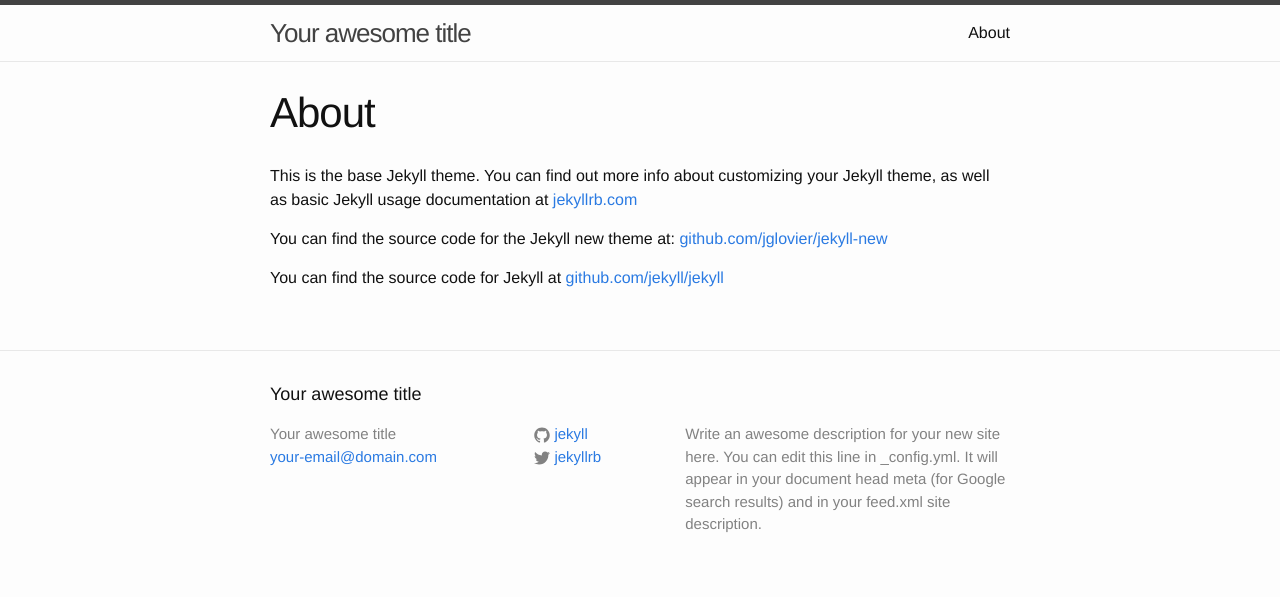
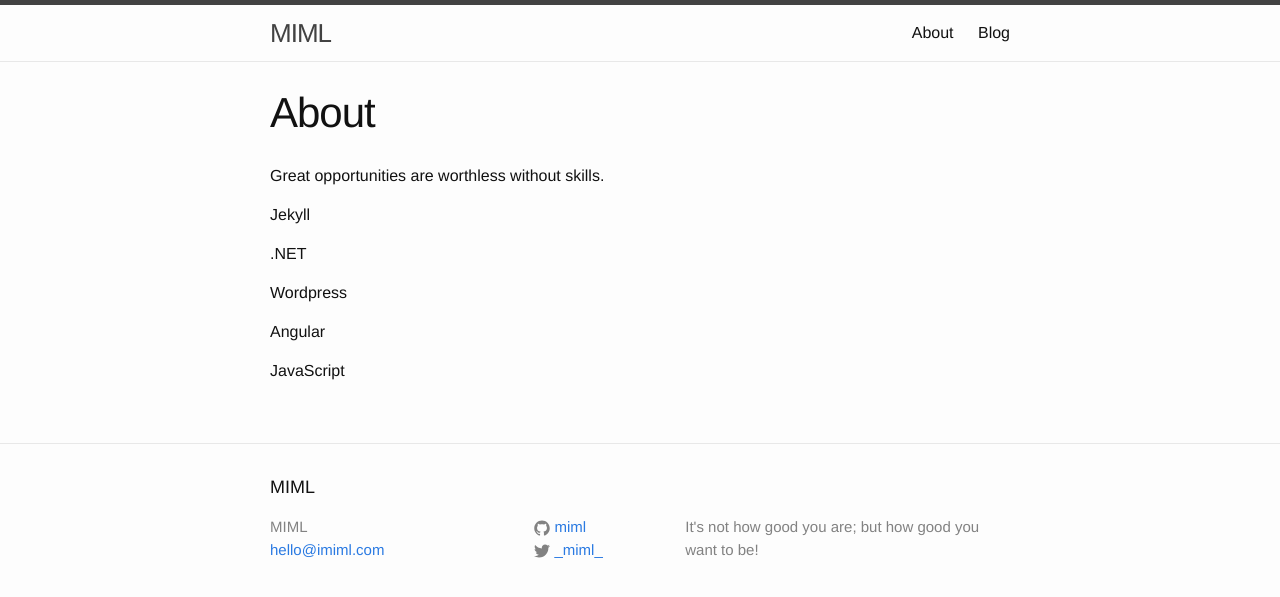
Before and after one commit to MIML/imiml, a Jekyll site: the page built from about.md, in a window 1280 px wide. Shown: the top 597 px of the page. Built offline with Jekyll 4.4.1, drawn with Linux system fonts in a browser that asks for light colours.

```diff
--- a/_config.yml
+++ b/_config.yml
@@ -1,14 +1,12 @@
 # Site settings
-title: Your awesome title
-email: your-email@domain.com
+title: MIML
+email: hello@imiml.com
 description: > # this means to ignore newlines until "baseurl:"
-  Write an awesome description for your new site here. You can edit this
-  line in _config.yml. It will appear in your document head meta (for
-  Google search results) and in your feed.xml site description.
+  It's not how good you are; but how good you want to be!
 baseurl: "/imiml" # the subpath of your site, e.g. /blog/
 url: "http://yourdomain.com" # the base hostname & protocol for your site
-twitter_username: jekyllrb
-github_username:  jekyll
+twitter_username: _miml_
+github_username:  miml
 
 # Build settings
 markdown: kramdown
--- a/about.md
+++ b/about.md
@@ -4,8 +4,14 @@ title: About
 permalink: /about/
 ---
 
-This is the base Jekyll theme. You can find out more info about customizing your Jekyll theme, as well as basic Jekyll usage documentation at [jekyllrb.com](http://jekyllrb.com/)
+Great opportunities are worthless without skills.
 
-You can find the source code for the Jekyll new theme at: [github.com/jglovier/jekyll-new](https://github.com/jglovier/jekyll-new)
+Jekyll
 
-You can find the source code for Jekyll at [github.com/jekyll/jekyll](https://github.com/jekyll/jekyll)
+.NET
+
+Wordpress
+
+Angular
+
+JavaScript
```
Also changed, not shown: _posts/2015-01-28-yoga-poses.markdown (added, +70 -0 lines), blog.md (added, +23 -0 lines), index.html (+1 -13 lines).
